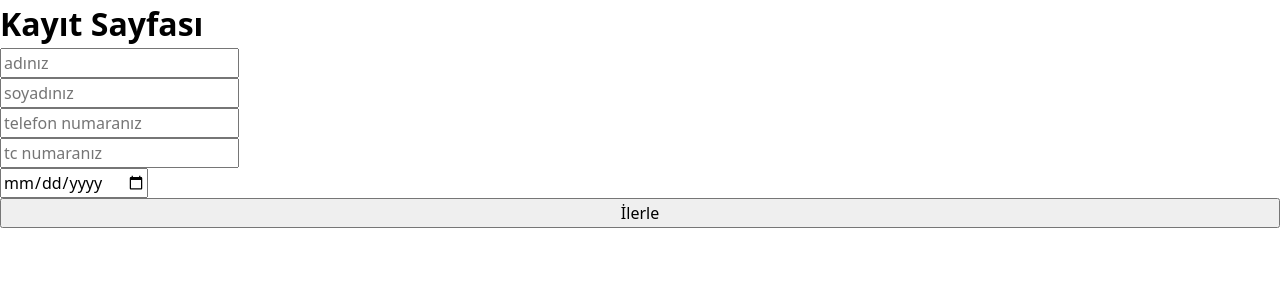
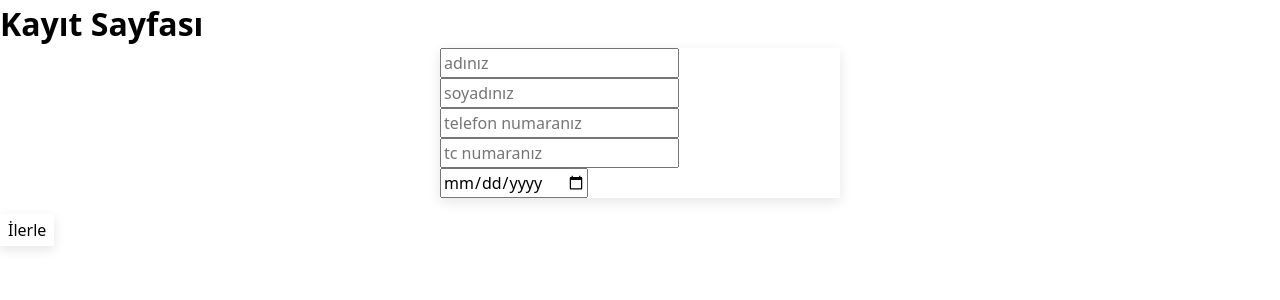
Before and after one commit to beratdimen/ogrenciKayit, a Next.js app: page / in a window 1280 px wide. Shown: the top 300 px of the page. Built offline with nearby package versions, Linux system fonts and the light colour scheme.

Commit message:
1. sayfa da css eklenmesi yapıldı

```diff
--- a/app/globals.css
+++ b/app/globals.css
@@ -48,6 +48,24 @@ h6 {
 form {
   display: flex;
   flex-direction: column;
+  justify-content: center;
+
+  .firstPage {
+    display: flex;
+    flex-direction: column;
+    box-shadow: 0px 4px 12px rgba(0, 0, 0, 0.1);
+    width: 400px;
+    margin: 0 auto;
+  }
+
+  button {
+    margin-top: 16px;
+    border: none;
+    background-color: transparent;
+    width: fit-content;
+    padding: 4px 8px;
+    box-shadow: 0px 4px 12px rgba(0, 0, 0, 0.1);
+  }
 
   select {
     width: fit-content;
--- a/components/firstPage/index.jsx
+++ b/components/firstPage/index.jsx
@@ -2,7 +2,7 @@
 
 export default function FirstPage({ errorsState }) {
   return (
-    <>
+    <div className="firstPage">
       <p>
         <label htmlFor="name">
           <input type="text" name="name" id="name" placeholder="adınız" />
@@ -53,6 +53,6 @@ export default function FirstPage({ errorsState }) {
           />
         </label>
       </p>
-    </>
+    </div>
   );
 }
--- a/components/secondPage/index.jsx
+++ b/components/secondPage/index.jsx
@@ -1,34 +1,15 @@
 export default function SecondPage({ errorsState }) {
   return (
     <>
-      <p>
       <label htmlFor="gradeone">
-          <input
-            type="text"
-            name="gradeone"
-            id="gradeone"
-            placeholder="grade1"
-          />
+        <input type="text" name="gradeone" id="gradeone" placeholder="grade1" />
       </label>
       <br />
-        {errorsState?.errors?.gradeone && (
-          <p>{errorsState?.errors?.gradeone}</p>
-        )}
-      </p>
-      <p>
+      {errorsState?.errors?.gradeone && <p>{errorsState?.errors?.gradeone}</p>}
       <label htmlFor="gradetwo">
-          <input
-            type="text"
-            name="gradetwo"
-            id="gradetwo"
-            placeholder="grade2"
-          />
+        <input type="text" name="gradetwo" id="gradetwo" placeholder="grade2" />
       </label>
-        {errorsState?.errors?.gradetwo && (
-          <p>{errorsState?.errors?.gradetwo}</p>
-        )}
-      </p>
-      <p>
+      {errorsState?.errors?.gradetwo && <p>{errorsState?.errors?.gradetwo}</p>}
       <label htmlFor="gradethere">
         <input
           type="number"
@@ -40,7 +21,6 @@ export default function SecondPage({ errorsState }) {
       {errorsState?.errors?.gradethere && (
         <p>{errorsState?.errors?.gradethere}</p>
       )}
-      </p>
     </>
   );
 }
```
Lines whose indentation alone changed are shown as unchanged.
